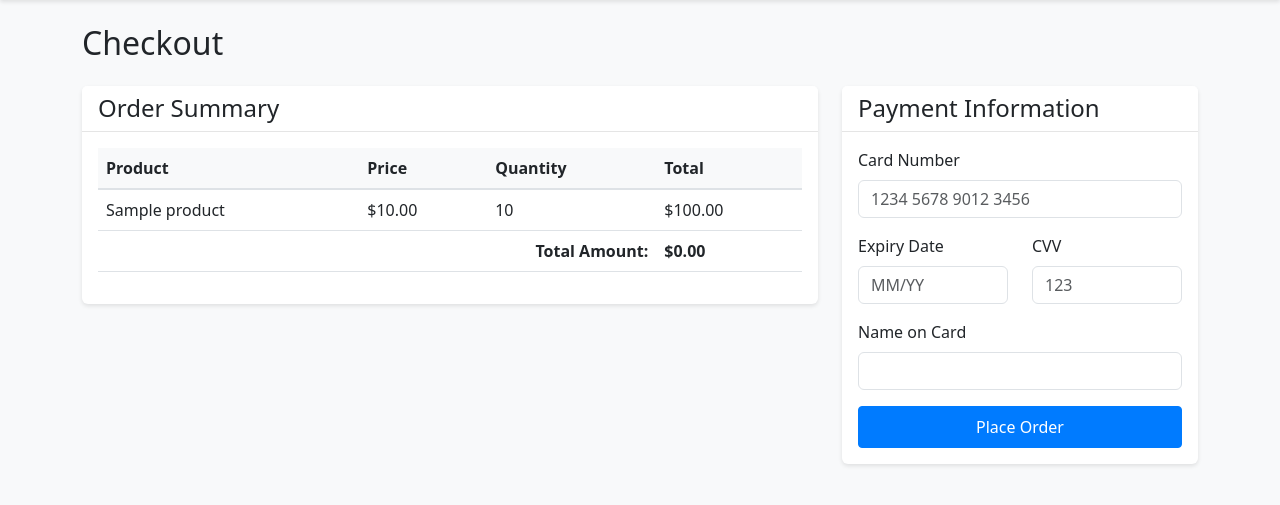
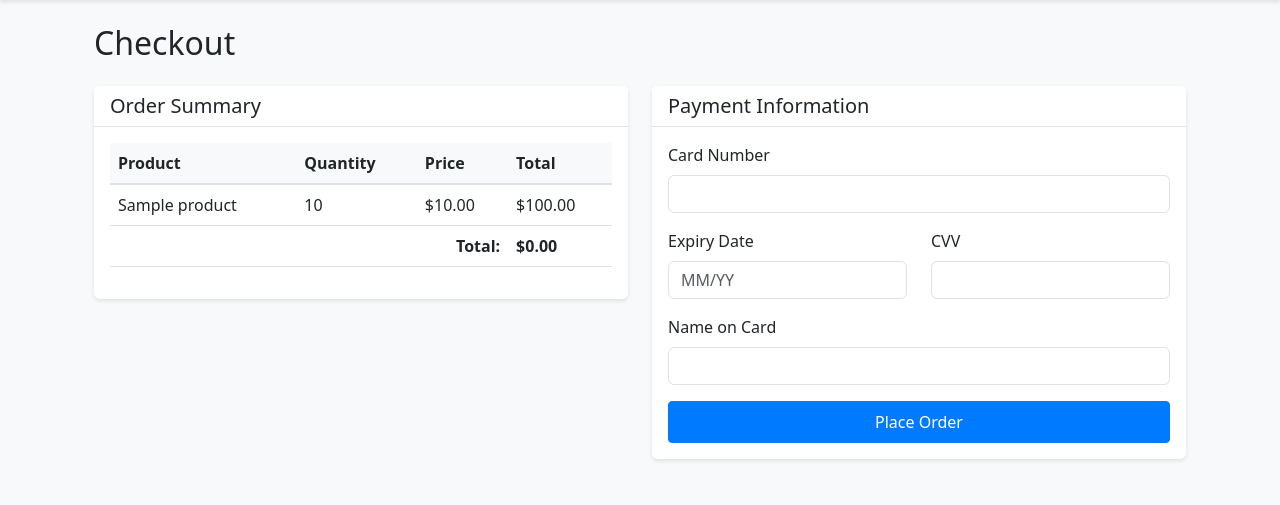
Before and after one commit to Shreyhi25/Dairy_Product_Delivery, a Flask app: template backend/templates/user/checkout.html in a window 1280 px wide. Shown: the part 56-561 px from the top of the page. Run offline with Flask 3, Linux system fonts and the light colour scheme; the template is opened without the code that fills it: values that come from a table or form of the project are taken from there, others are empty; tables that the repository leaves empty hold one stand-in row (values such as "Sample post"); parts of the project's set-up code (start-up, migrations or seed data) failed here and were passed over.

Commit message:
Updated files with recent changes

```diff
--- a/backend/config.py
+++ b/backend/config.py
@@ -5,7 +5,7 @@
 
 class Config:
     SECRET_KEY = os.getenv('SECRET_KEY', 'dev')
-    SQLALCHEMY_DATABASE_URI = os.getenv('DATABASE_URL', 'sqlite:///dairy.db')
+    SQLALCHEMY_DATABASE_URI = os.getenv('DATABASE_URL', 'mysql://root:root@localhost/dairy_delivery')
     SQLALCHEMY_TRACK_MODIFICATIONS = False
 
 class DevelopmentConfig(Config):
--- a/backend/templates/admin/users.html
+++ b/backend/templates/admin/users.html
@@ -99,9 +99,9 @@
                                     This action cannot be undone.
                                 </div>
                                 <div class="modal-footer">
-                                    <button type="button" class="btn btn-secondary" data-bs-dismiss="modal">Cancel</button>
-                                    <form method="POST" action="{{ url_for('admin.delete_user', id=user.id) }}" class="d-inline">
-                                        <button type="submit" class="btn btn-danger">Delete User</button>
+                                    <form action="{{ url_for('admin.delete_user', id=user.id) }}" method="POST">
+                                        <button type="button" class="btn btn-secondary" data-bs-dismiss="modal">Cancel</button>
+                                        <button type="submit" class="btn btn-danger">Delete</button>
                                     </form>
                                 </div>
                             </div>
--- a/backend/templates/user/checkout.html
+++ b/backend/templates/user/checkout.html
@@ -3,13 +3,15 @@
 {% block title %}Checkout - Dairy Delivery System{% endblock %}
 
 {% block content %}
+<div class="container mt-4">
     <h2 class="mb-4">Checkout</h2>
 
     <div class="row">
-    <div class="col-md-8">
+        <!-- Order Summary -->
+        <div class="col-md-6">
             <div class="card mb-4">
                 <div class="card-header">
-                <h4 class="mb-0">Order Summary</h4>
+                    <h5 class="mb-0">Order Summary</h5>
                 </div>
                 <div class="card-body">
                     <div class="table-responsive">
@@ -17,8 +19,8 @@
                             <thead>
                                 <tr>
                                     <th>Product</th>
+                                    <th>Quantity</th>
                                     <th>Price</th>
-                                <th>Quantity</th>
                                     <th>Total</th>
                                 </tr>
                             </thead>
@@ -26,16 +28,16 @@
                                 {% for item in cart_items %}
                                 <tr>
                                     <td>{{ item.product.name }}</td>
+                                    <td>{{ item.quantity }}</td>
                                     <td>${{ "%.2f"|format(item.product.price) }}</td>
-                                <td>{{ item.quantity }}</td>
                                     <td>${{ "%.2f"|format(item.product.price * item.quantity) }}</td>
                                 </tr>
                                 {% endfor %}
                             </tbody>
                             <tfoot>
                                 <tr>
-                                <td colspan="3" class="text-end"><strong>Total Amount:</strong></td>
-                                <td><strong>${{ "%.2f"|format(total) }}</strong></td>
+                                    <th colspan="3" class="text-end">Total:</th>
+                                    <th>${{ "%.2f"|format(total_amount) }}</th>
                                 </tr>
                             </tfoot>
                         </table>
@@ -44,35 +46,37 @@
             </div>
         </div>
 
-    <div class="col-md-4">
+        <!-- Payment Form -->
+        <div class="col-md-6">
             <div class="card">
                 <div class="card-header">
-                <h4 class="mb-0">Payment Information</h4>
+                    <h5 class="mb-0">Payment Information</h5>
                 </div>
                 <div class="card-body">
-                <form method="POST" action="{{ url_for('user.checkout') }}" id="payment-form">
+                    <form method="POST" action="{{ url_for('user.checkout') }}">
                         <div class="mb-3">
                             <label for="card_number" class="form-label">Card Number</label>
-                        <input type="text" class="form-control" id="card_number" placeholder="1234 5678 9012 3456" required>
+                            <input type="text" class="form-control" id="card_number" name="card_number" required>
                         </div>
                         <div class="row mb-3">
-                        <div class="col">
-                            <label for="expiry" class="form-label">Expiry Date</label>
-                            <input type="text" class="form-control" id="expiry" placeholder="MM/YY" required>
+                            <div class="col-md-6">
+                                <label for="expiry_date" class="form-label">Expiry Date</label>
+                                <input type="text" class="form-control" id="expiry_date" name="expiry_date" placeholder="MM/YY" required>
                             </div>
-                        <div class="col">
+                            <div class="col-md-6">
                                 <label for="cvv" class="form-label">CVV</label>
-                            <input type="text" class="form-control" id="cvv" placeholder="123" required>
+                                <input type="text" class="form-control" id="cvv" name="cvv" required>
                             </div>
                         </div>
                         <div class="mb-3">
-                        <label for="name" class="form-label">Name on Card</label>
-                        <input type="text" class="form-control" id="name" required>
+                            <label for="name_on_card" class="form-label">Name on Card</label>
+                            <input type="text" class="form-control" id="name_on_card" name="name_on_card" required>
                         </div>
                         <div class="d-grid">
                             <button type="submit" class="btn btn-primary">Place Order</button>
                         </div>
                     </form>
+                </div>
             </div>
         </div>
     </div>
```
Also changed, not shown: backend/init_db.py (+49 -1 lines), backend/routes/admin.py (+21 -10 lines), backend/routes/user.py (+37 -22 lines). Lines whose indentation alone changed are shown as unchanged.
